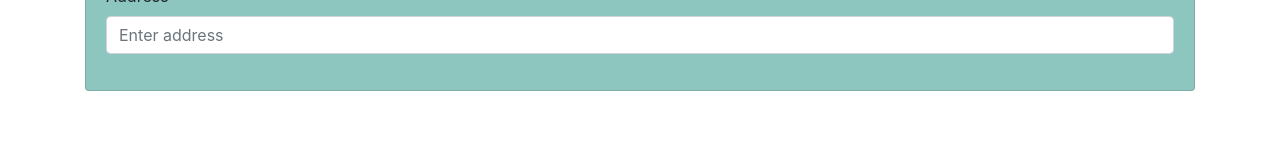
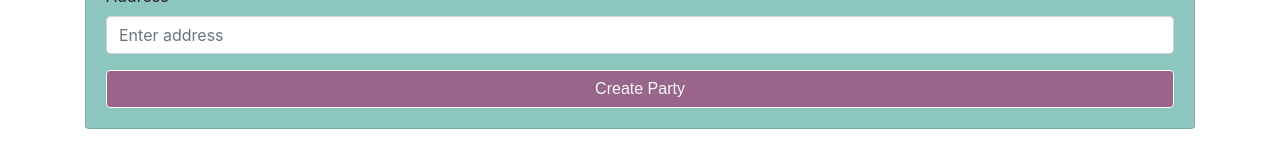
Before and after one commit to Perfect-Partiers/Party-Perfect, a React (Create React App) app in the folder client/: page /partycreate in a window 1280 px wide. Shown: the part 318-478 px from the top of the page. Built offline with nearby package versions, Linux system fonts and the light colour scheme; a web font is replaced by a local one.

Commit message:
added a little bit of stuff to make it look nicer

```diff
--- a/client/public/index.html
+++ b/client/public/index.html
@@ -9,6 +9,7 @@
   <link rel="icon" type="image/png" sizes="32x32" href="/favicon-32x32.png">
   <link rel="icon" type="image/png" sizes="16x16" href="/favicon-16x16.png">
   <link rel="stylesheet" href="https://cdnjs.cloudflare.com/ajax/libs/bootswatch/4.0.0/journal/bootstrap.min.css" />
+  <link rel="stylesheet" href="path/to/font-awesome/css/font-awesome.min.css">
   <title>Party Perfect</title>
 </head>
 
--- a/client/src/components/PartyCreationCard/index.js
+++ b/client/src/components/PartyCreationCard/index.js
@@ -1,13 +1,15 @@
 import React, { useState } from "react";
-import { Form, Card, Col } from "react-bootstrap";
+import { Form, Card, Col, Button } from "react-bootstrap";
 import DatePicker from "react-datepicker";
 import TimePicker from "rc-time-picker";
 import "react-datepicker/dist/react-datepicker.css";
 
-
 const styles = {
   card: {
     backgroundColor: "#8dc6bf",
+  },
+  button: {
+    backgroundColor: "#99658a",
   },
 };
 
@@ -24,11 +26,14 @@ function PartyCreationCard() {
               <Form.Control type="text" placeholder="Enter party name" />
             </Form.Group>
             <Form.Group controlId="formGroupPartyDate">
-              <Form.Label>Date:  </Form.Label>
-              <DatePicker selected={startDate} onChange={date => setStartDate(date)} />
+              <Form.Label>Date: </Form.Label>
+              <DatePicker
+                selected={startDate}
+                onChange={(date) => setStartDate(date)}
+              />
             </Form.Group>
             <Form.Group controlId="formGroupPartyTime">
-              <Form.Label>Time:  </Form.Label>
+              <Form.Label>Time: </Form.Label>
               <TimePicker
                 showSecond={false}
                 className="xxx"
@@ -41,6 +46,9 @@ function PartyCreationCard() {
               <Form.Label>Address</Form.Label>
               <Form.Control type="text" placeholder="Enter address" />
             </Form.Group>
+            <Button block variant="outline-light" style={styles.button} type="submit">
+              Create Party
+            </Button>
           </Form>
         </Card.Body>
       </Card>
--- a/client/src/components/SASDetailCard/index.js
+++ b/client/src/components/SASDetailCard/index.js
@@ -1,6 +1,7 @@
 import React from "react";
-import { Card, Table } from "react-bootstrap";
-import PastDetail from "../PastDetail"
+import { Card, Table, Button } from "react-bootstrap";
+import { FontAwesomeIcon } from '@fortawesome/react-fontawesome'
+import { faTrashAlt } from "@fortawesome/free-solid-svg-icons"
 
 const styles = {
   SASDetail: {
@@ -23,8 +24,8 @@ function SASDetailCard() {
   </thead>
   <tbody>
   <tr>
-      <td>Map: props.listItemA</td>
-      <td>Map: props.listItemB</td>
+      <td>Map: props.listItemA </td>
+      <td>Map: props.listItemB <Button variant="outline-light"><FontAwesomeIcon icon={faTrashAlt} /> </Button></td>
     </tr>
   </tbody>
 </Table>
```
Also changed, not shown: package.json (+5 -2 lines), 1 other file (tests, documents, lock files or other folders).
